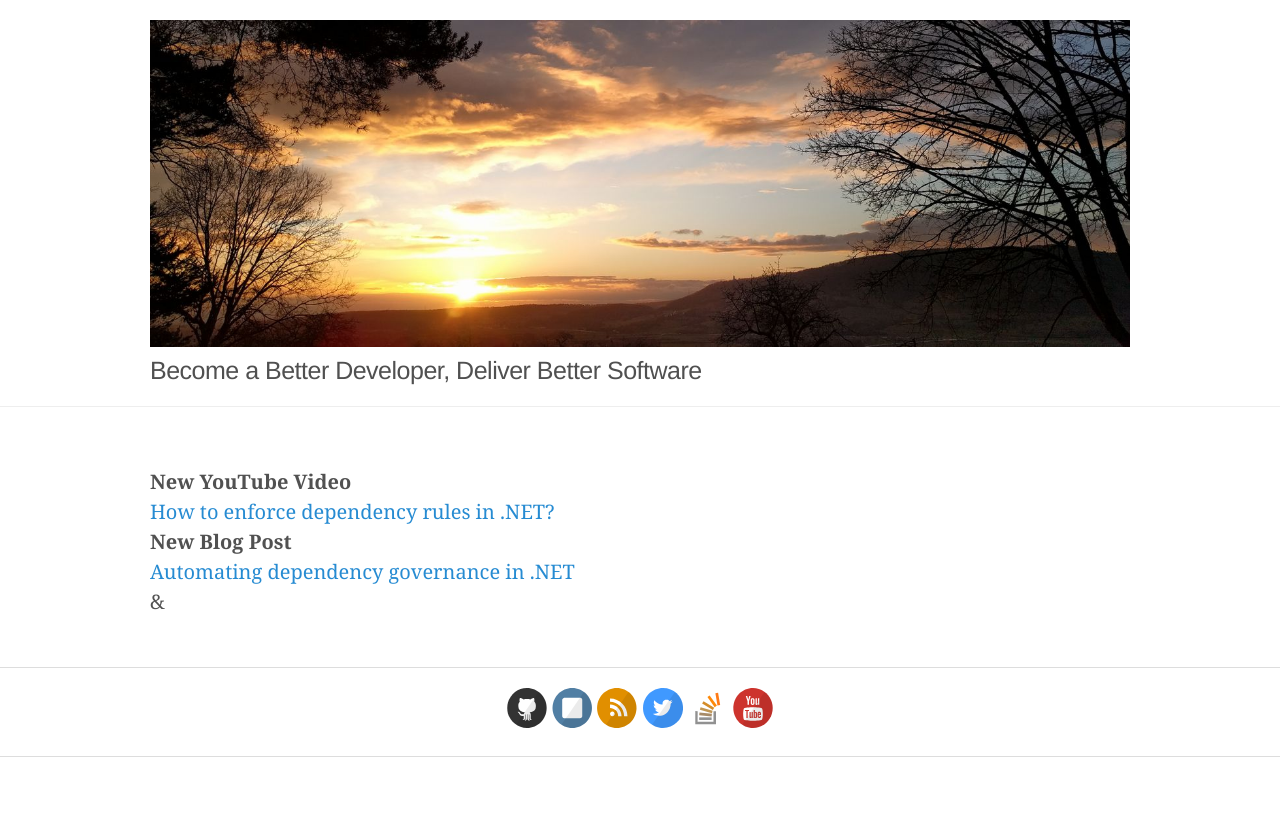
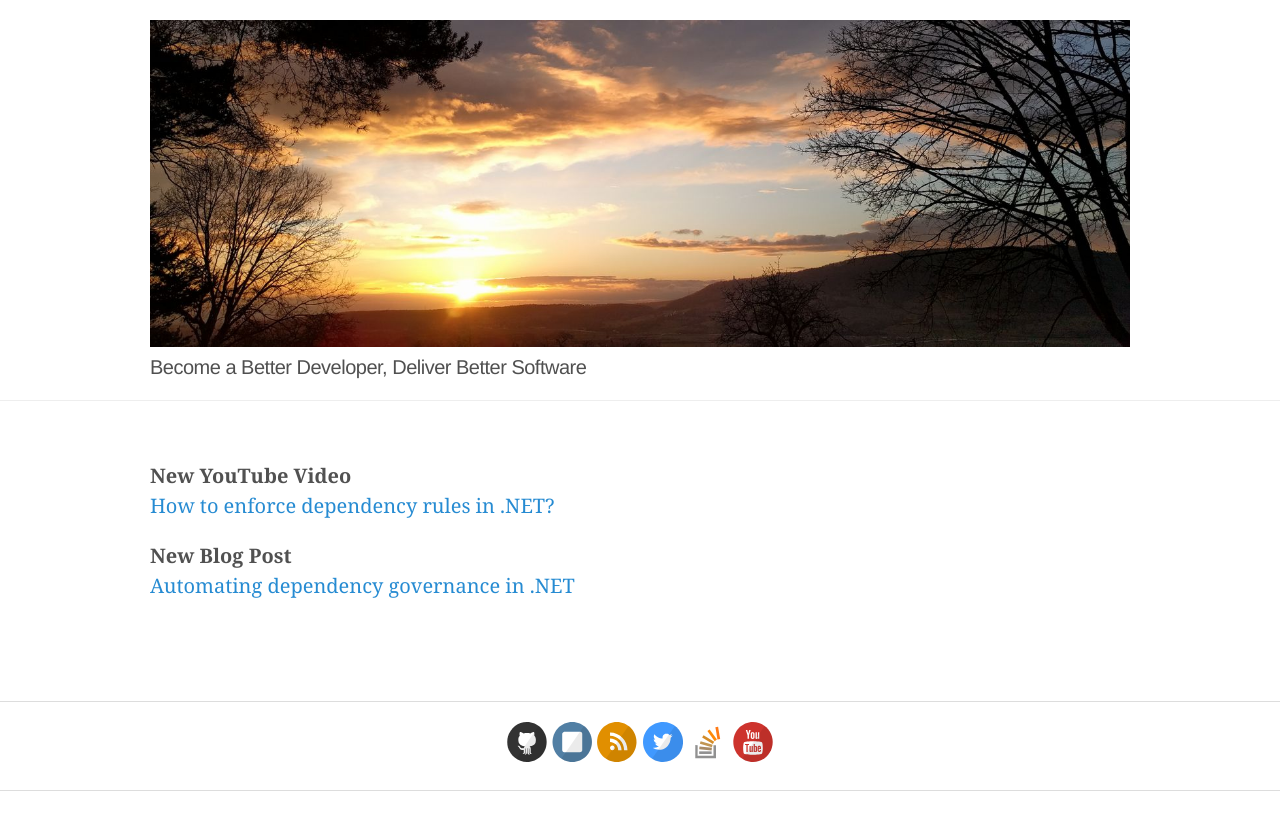
Before and after one commit to plainionist/plainionist.github.io, a Jekyll site: the page built from landing.html, in a window 1280 px wide. Shown: the top 830 px of the page. Built offline with Jekyll 4.4.1, drawn with Linux system fonts in a browser that asks for light colours.

Commit message:
landing page: layout improved

```diff
--- a/landing.html
+++ b/landing.html
@@ -30,26 +30,26 @@
         <div class="masthead">
             <div class="container">
                 <img src="{{ site.baseurl }}/images/logo.jfif" class="dynimg" />
-                <h3 class="masthead-title">
+                <h4 class="masthead-title">
                     {{ site.tagline }}
-                </h3>
+                </h4>
             </div>
         </div>
         <div class="container content">
 
-            <div>
+            <p>
                 <b>New YouTube Video</b></br>
                 <a href="https://youtu.be/rkU7Hx20Dc0">How to enforce dependency rules in .NET?</a>
-            </div>
+            </p>
 
-            <div>
+            <p>
                 <b>New Blog Post</b></br>
                 <a href="http://www.plainionist.net/Dependency-Governance-DotNet/">Automating dependency governance in .NET</a>
-            </div>
+            </p>
 
-            <div>
-                &amp;
-            </div>
+            <p>
+                &nbsp;
+            </p>
 
         </div>
     </div>
```
